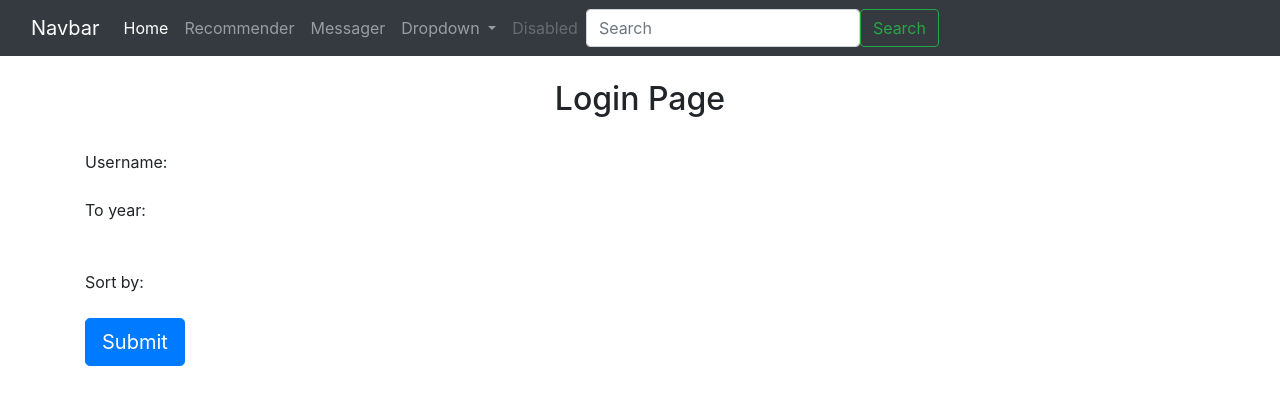
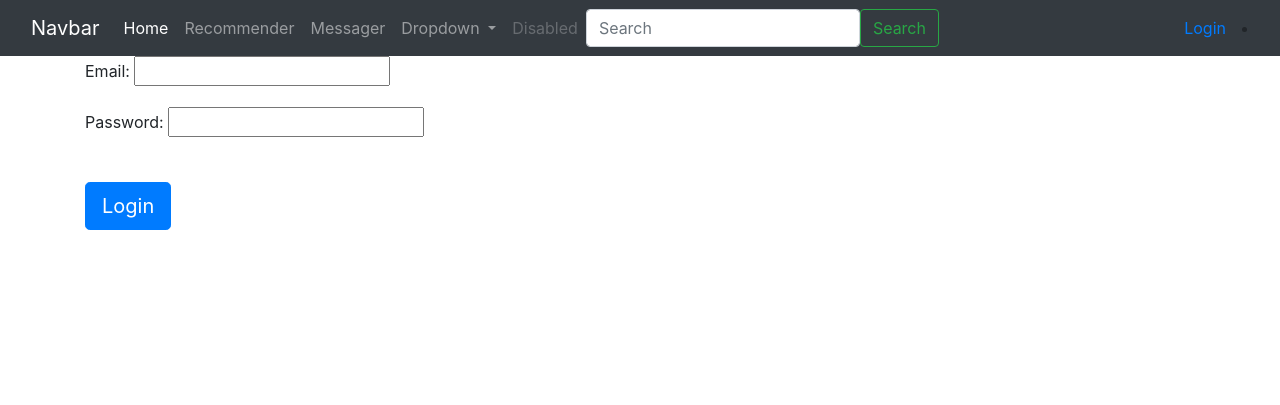
Before and after one commit to LucasGrebe/Senior-Project-Spring-2022, a Django app: template Profbeats/Profbeats/templates/login.html in a window 1280 px wide. Shown: the top 405 px of the page. Run offline with Django 4.2, Linux system fonts and the light colour scheme; the template is opened without the code that fills it: values that come from a table or form of the project are taken from there, others are empty; some libraries are stand-ins or nearby versions.

Commit message:
Successfully created login page, works almost as intended. Messager works as well.

```diff
--- a/Profbeats/Profbeats/forms.py
+++ b/Profbeats/Profbeats/forms.py
@@ -1,13 +1,16 @@
 # from socket import fromshare
 from django import forms
 from .models import User, Comment
+from users import models as custUser
 # NOTE: SOME MODELS MAY NEED TO BE IMPORTED DIRECTLY
 
 class CreateAccountForm(forms.Form):
     pass
 
 class LoginForm(forms.Form):
-    pass
+    email = forms.CharField(widget=forms.TextInput)
+    password = forms.CharField(widget=forms.PasswordInput)
+
 
 class PlaylistMakeForm(forms.Form):
     pass
--- a/Profbeats/Profbeats/settings.py
+++ b/Profbeats/Profbeats/settings.py
@@ -11,6 +11,7 @@ https://docs.djangoproject.com/en/4.0/ref/settings/
 """
 
 from pathlib import Path
+from telnetlib import AUTHENTICATION
 
 # Build paths inside the project like this: BASE_DIR / 'subdir'.
 BASE_DIR = Path(__file__).resolve().parent.parent
@@ -125,3 +126,6 @@ STATIC_URL = 'static/'
 
 DEFAULT_AUTO_FIELD = 'django.db.models.BigAutoField'
 AUTH_USER_MODEL = 'users.CustomUser'
+AUTHENTICATION_BACKENDS = 'users.CustomUserManager'
+
+LOGIN_REDIRECT_URL = ""
--- a/Profbeats/Profbeats/templates/base.html
+++ b/Profbeats/Profbeats/templates/base.html
@@ -71,6 +71,10 @@ integrity="sha384-ggOyR0iXCbMQv3Xipma34MD+dH/1fQ784/j6cY/iJTQUOhcWr7x9JvoRxT2MZw
         </form>
       </div>
     </div>
+
+    <a class="nav-link" href="{% url 'login' %}">Login</a>
+          </li>
+          <li class="nav-item dropdown">
   </nav>
 </head>
 
--- a/Profbeats/Profbeats/templates/login.html
+++ b/Profbeats/Profbeats/templates/login.html
@@ -3,34 +3,19 @@
 {% block title %} Music Search {% endblock %}
 
 {% block content %}
-<form method='post' action="/recommender/bestp/">
+<form method='post' action="{% url 'lander_get' %}">
     {% csrf_token %}
-    <br>
-    <center>
-        <h2>Login Page</h2>
-    </center>
-
-    <br>
-    <div>
-        Username: {{ form.from_year }}
-    </div>
-    <br>
-    <div>
-        To year: {{ form.to_year }}
-    </div>
-    <br>
-
-    <br>
-    <div>
-        Sort by: {{ form.sort }}
-    </div>
-<br>
-
-    <button class="btn btn-primary btn-lg" type="submit">Submit</button>
-
-</form>
-<br>
+    {{ form.as_p }}
 
 
 
+<br>
+
+    <button class="btn btn-primary btn-lg" type="submit">Login</button>
+
+<br>
+
+</form>
+
+
 {% endblock %}
--- a/Profbeats/Profbeats/urls.py
+++ b/Profbeats/Profbeats/urls.py
@@ -13,10 +13,11 @@ Including another URLconf
     1. Import the include() function: from django.urls import include, path
     2. Add a URL to urlpatterns:  path('blog/', include('blog.urls'))
 """
+from re import template
 from django.contrib import admin
 from django.urls import path, include
 from . import views
-
+from django.contrib.auth import views as auth_views
 """Notes from
 Vince: We're going to try to run most of our urls directly through this file. Features that have SUB url's can be hashed out in future meetings."""
 
@@ -26,6 +27,10 @@ urlpatterns = [
     path('recommend_helper/', views.recommend_get, name='recommend_helper'),
     path('messager/', include('messager.urls')),
     path('', views.lander_get, name='lander_get'),
+  # path('login', views.loginForm, name='login'),
+    path('accounts/login/', auth_views.LoginView.as_view(template_name='login.html'), name='login'),
+    path('accounts/logout/', auth_views.LogoutView.as_view(template_name='lander.html'), name='logout'),
+
 
     #path('home/', INCOMPLETE PATH),
     #path('search/', INCOMPLETE PATH), #this will probably have a subpage for search/advanced, but both of them can redirect to plain old searchresults/
--- a/Profbeats/Profbeats/views.py
+++ b/Profbeats/Profbeats/views.py
@@ -49,7 +49,8 @@ def createAccountForm(request):
     pass
 
 def loginForm(request):
-    pass
+    form = LoginForm()
+    return render(request, 'login.html', {'form': form})
 
 def createPlaylistForm(request):
     pass
@@ -75,7 +76,7 @@ def recommend_get(request):
     form = ArtistForm()
     return render(request, 'recommender/searchformRecommendations.html', {'form': form})
 
-@require_GET
+
 def lander_get(request):
     tracksall = []
     recently_listened_to = ['7CMVo848b9LsUtVavIoiXC', '5tUfJOqyiROxClednTF2FC', '7AYSl3u70hJ402o0u0gry5', '3jgHOTLHVfPI7twjEobWcC']
--- a/Profbeats/users/forms.py
+++ b/Profbeats/users/forms.py
@@ -1,4 +1,5 @@
 from django.contrib.auth.forms import UserCreationForm, UserChangeForm
+from django.forms import Textarea
 
 from .models import CustomUser
 
@@ -8,6 +9,9 @@ class CustomUserCreationForm(UserCreationForm):
     class Meta:
         model = CustomUser
         fields = ('email',)
+        widgets = {
+            'email' : Textarea(attrs={'cols' : 80, 'rows': 20})
+        }
 
 
 class CustomUserChangeForm(UserChangeForm):
@@ -15,3 +19,6 @@ class CustomUserChangeForm(UserChangeForm):
     class Meta:
         model = CustomUser
         fields = ('email',)
+        widgets = {
+            'email' : Textarea(attrs={'cols' : 80, 'rows': 20})
+        }
```
Also changed, not shown: Profbeats/1200x600wp.png (added).
